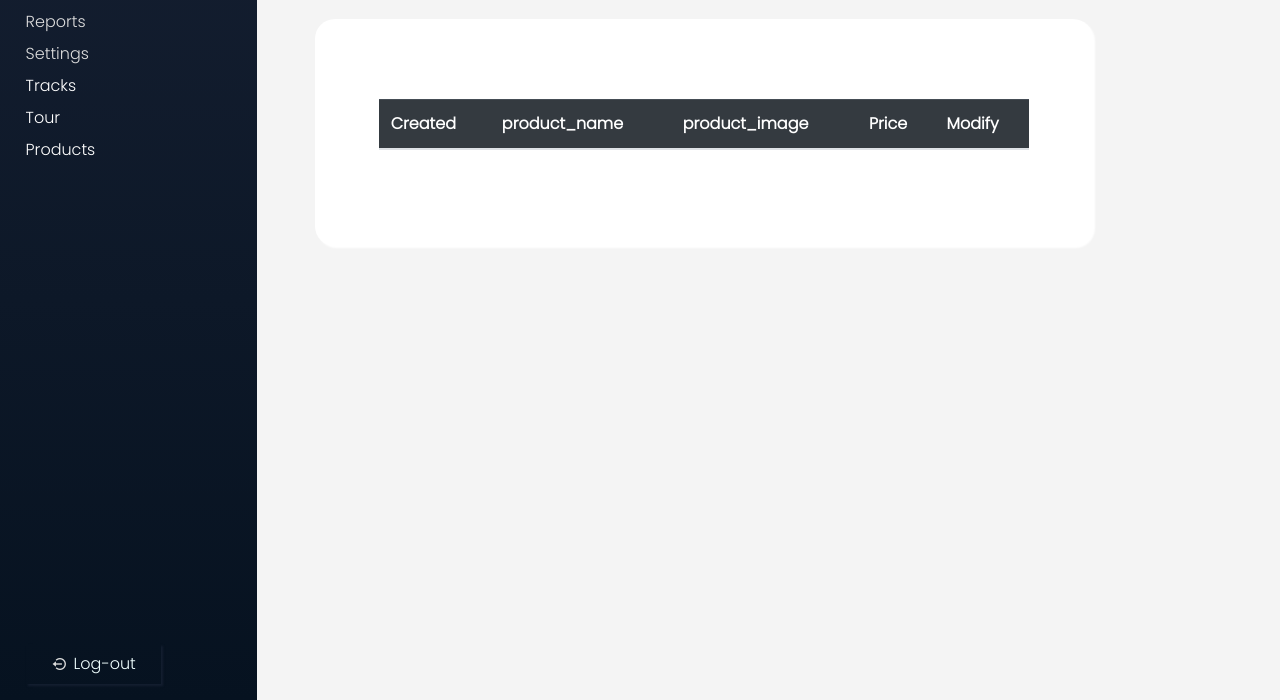
After one commit to cleo-cyber/shopi-fy, a Django app: page /productlist/ in a window 1280 px wide. The commit adds this page. Shown: the part 100-800 px from the top of the page. Run offline with Django 4.2, Linux system fonts and the light colour scheme; data that the repository does not hold is empty; some libraries are stand-ins or nearby versions.

Commit message:
implemented crud on products

```diff
--- a/shopify/musicapp/urls.py
+++ b/shopify/musicapp/urls.py
@@ -1,20 +1,35 @@
-from unicodedata import name
 from django.urls import path
-from musicapp import views,accounts,tracks,tour
-from shop.views import ShopView
+from musicapp import views, accounts, tracks, tour
+from shop import shop
 
 
-urlpatterns=[
-    path('',tracks.IndexView.as_view(),name='index'),
-    path('tours/',tour.TourView.as_view(),name='tours'),
-    path('shop/',ShopView.as_view(),name='shop'),
-    path('uploadtrack/',tracks.add_track,name='upload'),
-    path('addtour/',tour.add_tour,name='newtour'),
-    path('administrator/',views.admin,name='admin'),
-    path('registration/',accounts.registration_view,name='registration'),
-    path('login/',accounts.login_view,name='login'),
-    path('logout/',accounts.logout_view,name='logout'),
-    path('updatetrack/<int:pk>/',tracks.edit_track,name='updatetrack'),
-    path('deletetrack/<int:pk>/',tracks.remove_track,name='deletetrack'),
-    path('trackadmin/',tracks.AdminViewTracks.as_view(),name='admintracks')
+urlpatterns = [
+    #  ADMIN
+    path('administrator/', views.admin, name='admin'),
+    path('registration/', accounts.registration_view, name='registration'),
+    path('login/', accounts.login_view, name='login'),
+    path('logout/', accounts.logout_view, name='logout'),
+
+    # TOUR
+    path('tours/', tour.TourView.as_view(), name='tours'),
+    path('addtour/', tour.add_tour, name='newtour'),
+    path('touradmin/', tour.TourAdminList.as_view(), name='tours-list'),
+    path('updatetour<int:pk>/', tour.edit_tour, name='update-tour'),
+    path('deletetour<int:pk>/', tour.delete_tour, name='delete-tour'),
+
+
+    # TRACK
+    path('', tracks.IndexView.as_view(), name='index'),
+    path('uploadtrack/', tracks.add_track, name='upload'),
+    path('updatetrack/<int:pk>/', tracks.edit_track, name='updatetrack'),
+    path('deletetrack/<int:pk>/', tracks.remove_track, name='deletetrack'),
+    path('trackadmin/', tracks.AdminViewTracks.as_view(), name='admintracks'),
+
+
+    # SHOP
+    path('shop/', shop.ShopView.as_view(), name='shop'),
+    path('addproduct/', shop.add_product, name='add-product'),
+    path('productlist/', shop.AdminProductList.as_view(), name='productlist'),
+    path('updateproduct/<int:pk>/', shop.edit_product, name='update-product'),
+    path('deleteproduct/<int:pk>/', shop.delete_product, name='delete-product')
 ]
--- a/shopify/musicapp/views.py
+++ b/shopify/musicapp/views.py
@@ -1,10 +1,7 @@
 from django.shortcuts import render, redirect
 from django.views import generic
-from musicapp.models import Tracks, Tour
 from musicapp.forms import *
-from django.contrib import messages
 from django.contrib.auth.decorators import login_required
-from django.contrib.auth.models import User
 from django.contrib.auth import authenticate, login, logout
 # Create your views here.
 
--- a/shopify/shop/models.py
+++ b/shopify/shop/models.py
@@ -4,6 +4,7 @@ from django.db import models
 class Product(models.Model):
     created=models.DateTimeField(auto_now_add=True)
     product_image=models.ImageField(null=True,blank=True,upload_to='productImages')
+    product_name=models.CharField(max_length=200,null=True)
     price=models.DecimalField(max_digits=10,decimal_places=2)
 
     class Meta:
--- /dev/null
+++ b/shopify/shop/shop.py
@@ -0,0 +1,70 @@
+from math import prod
+from multiprocessing import context
+from django.shortcuts import render, redirect
+from django.views import generic
+from .models import Product
+from musicapp.forms import ProductForm
+
+# Create your views here.
+
+
+# ===== DISPLAY METHODS ===== #
+
+
+class ShopView(generic.ListView):
+    template_name = 'shop/shop.html'
+    context_object_name = 'products'
+
+    def get_queryset(self):
+        context = Product.objects.all()
+        print(context)
+        return context
+
+
+class AdminProductList(generic.ListView):
+    template_name = 'shop/productlist.html'
+    context_object_name = 'products'
+
+    def get_queryset(self):
+        context = Product.objects.all()
+        return context
+
+#  ==== ADD PRODUCTS === #
+
+
+def add_product(request):
+    form = ProductForm()
+    if request.method == 'POST':
+        form = ProductForm(request.POST, request.FILES)
+        product = Product()
+        if form.is_valid():
+            product.product_image = request.FILES['product_image']
+            product.price = request.POST.get('price')
+            product.save()
+
+            return redirect('shop')
+    return render(request, 'shop/addproducts/add_product.html', {'form': form})
+
+# ==== EDIT PRODUCTS === #
+
+
+def edit_product(request, pk):
+    try:
+        product = Product.objects.get(pk=pk)
+        form = ProductForm(request.POST or None, instance=product)
+        if form.is_valid():
+            form.save()
+            return redirect('productlist')
+    except:
+        ValueError('Invalid Operation')
+    return render(request, 'shop/updateproduct/updateproduct.html', {'product': product,
+                                                                     'form': form})
+
+
+def delete_product(request, pk):
+    try:
+        product = Product.objects.get(pk=pk)
+        product.delete()
+        return redirect('productlist')
+    except:
+        ValueError('Invalid Operation')
--- /dev/null
+++ b/shopify/shop/templates/shop/productlist.html
@@ -0,0 +1,32 @@
+{% extends 'admin.html' %} {% block content %}
+<table class="table">
+  <thead class="table-dark">
+    <tr>
+      <th>Created</th>
+      <th>product_name</th>
+      <th>product_image</th>
+      <th>Price</th>
+      <th>Modify</th>
+    </tr>
+  </thead>
+
+  {% for product in products %}
+  <tbody>
+    <tr>
+      <td>{{product.created}}</td>
+      <td>{{product.product_name}}</td>
+      <td>{{product.product_image.url}}</td>
+      <td>{{product.price}}</td>
+      <td style="display: flex; gap: 1vw">
+        <a href="{% url 'update-product' product.id %}">
+          <button class="btn btn-secondary">Update</button></a
+        >
+        <a href="{%url 'delete-product' product.id %}"
+          ><button class="btn btn-danger">Delete</button></a
+        >
+      </td>
+    </tr>
+  </tbody>
+  {% endfor %}
+</table>
+{% endblock %}
--- a/shopify/templates/admin.html
+++ b/shopify/templates/admin.html
@@ -2,14 +2,25 @@
 {% load static %}
 <html lang="en">
   <head>
-    <meta charset="UTF-8">
-    <meta http-equiv="X-UA-Compatible" content="IE=edge">
-    <meta name="viewport" content="width=device-width, initial-scale=1.0">
-    <link rel="stylesheet" href="https://cdn.jsdelivr.net/npm/bootstrap@4.3.1/dist/css/bootstrap.min.css" integrity="sha384-ggOyR0iXCbMQv3Xipma34MD+dH/1fQ784/j6cY/iJTQUOhcWr7x9JvoRxT2MZw1T" crossorigin="anonymous">
-    <script src="https://kit.fontawesome.com/1b6a588cb6.js" crossorigin="anonymous"></script>
-    <link href='https://unpkg.com/boxicons@2.1.2/css/boxicons.min.css' rel='stylesheet'>
+    <meta charset="UTF-8" />
+    <meta http-equiv="X-UA-Compatible" content="IE=edge" />
+    <meta name="viewport" content="width=device-width, initial-scale=1.0" />
+    <link
+      rel="stylesheet"
+      href="https://cdn.jsdelivr.net/npm/bootstrap@4.3.1/dist/css/bootstrap.min.css"
+      integrity="sha384-ggOyR0iXCbMQv3Xipma34MD+dH/1fQ784/j6cY/iJTQUOhcWr7x9JvoRxT2MZw1T"
+      crossorigin="anonymous"
+    />
+    <script
+      src="https://kit.fontawesome.com/1b6a588cb6.js"
+      crossorigin="anonymous"
+    ></script>
+    <link
+      href="https://unpkg.com/boxicons@2.1.2/css/boxicons.min.css"
+      rel="stylesheet"
+    />
 
-    <link rel="stylesheet" href="{% static 'styles/admin.css' %}">
+    <link rel="stylesheet" href="{% static 'styles/admin.css' %}" />
     <title>Admin</title>
   </head>
   <body>
@@ -17,7 +28,6 @@
       <section class="administrator">
         <div class="dash_container">
           <div class="dashboard">
-
             <div class="user">
               <!-- <img src="{% static '/images/avatar-ali.png' %}" alt="">
                 <p>User Name</p> -->
@@ -28,46 +38,46 @@
                 <li><a href="#">Dashboard</a></li>
                 <li><a href="#">Reports</a></li>
                 <li><a href="#">Settings</a></li>
-
               </div>
               <div class="add_links">
-                    <ul >
-                        <li class="parent">Tracks
+                <ul>
+                  <li class="parent">
+                    Tracks
                     <ul class="sub_add">
-                            <li><a href="{% url 'admintracks' %}">Tracks</a></li>
-                            <li><a href="#">Edit Tracks</a></li>
+                      <li><a href="{% url 'admintracks' %}">All Tracks</a></li>
                       <li><a href="{% url 'upload' %}">Add tacks</a></li>
                     </ul>
                   </li>
                 </ul>
               </div>
               <div class="add_links">
-                    <ul >
-                        <li class="parent">Tour
+                <ul>
+                  <li class="parent">
+                    Tour
                     <ul class="sub_add">
-                            <li><a href="#">Tours</a></li>
-                            <li><a href="#">Edit Tours</a></li>
+                      <li><a href="{% url 'tours-list'%}">All Tours</a></li>
                       <li><a href="{% url 'newtour' %}">Add Tour</a></li>
                     </ul>
                   </li>
                 </ul>
               </div>
               <div class="add_links">
-                    <ul >
-                        <li class="parent">Products
+                <ul>
+                  <li class="parent">
+                    Products
                     <ul class="sub_add">
-                            <li><a href="#">Add Outfit</a></li>
-                            <li><a href="#">Edit products</a></li>
-                            <li><a href="#">Add Product</a></li>
+                      <li><a href="{% url 'productlist' %}">All Product</a></li>
+                      <li><a href="{%url 'add-product' %}">Add Product</a></li>
+                      <li><a href="#">Orders</a></li>
                     </ul>
                   </li>
                 </ul>
               </div>
-
-
             </div>
             <div class="logout">
-                 <a href="{% url 'logout' %}"><button><i class='bx bx-log-out-circle'></i>Log-out</button></a>
+              <a href="{% url 'logout' %}"
+                ><button><i class="bx bx-log-out-circle"></i>Log-out</button></a
+              >
             </div>
           </div>
 
@@ -82,15 +92,12 @@
                 <div class="cont">
                   <h2>Welcome back {{request.user.username}}!!</h2>
                   <div class="search">
-                    <input type="search" placeholder="search">
+                    <input type="search" placeholder="search" />
                   </div>
                 </div>
               </div>
               <div class="form_operations">
-
-                  {%  block content %}
-
-                  {% endblock content %}
+                {% block content %} {% endblock content %}
               </div>
             </div>
           </div>
```
Also changed, not shown: shopify/musicapp/forms.py (+11 -0 lines), shopify/musicapp/templates/musicapp/admin/displaydata/admin_tour.html (added, +31 -0 lines), shopify/musicapp/templates/musicapp/admin/displaydata/admin_tracks.html (+5 -2 lines), shopify/musicapp/templates/musicapp/shop.html (deleted, +0 -72 lines), shopify/musicapp/templates/musicapp/update/update_tour.html (added, +13 -0 lines), shopify/musicapp/tour.py (+36 -4 lines), shopify/shop/templates/shop/addproducts/add_product.html (added, +12 -0 lines), shopify/shop/templates/shop/shop.html (added, +72 -0 lines), shopify/shop/templates/shop/updateproduct/updateproduct.html (added, +13 -0 lines), shopify/shop/views.py (deleted, +0 -34 lines), shopify/media/productImages/KIBO_2.png (added), shopify/media/productImages/Kiboxsvideo_3.jpg (added), shopify/musicapp/templates/musicapp/add_data/add_shopitems.html (deleted), shopify/shop/migrations/0002_product_product_name.py (added). Lines whose indentation alone changed are shown as unchanged.
